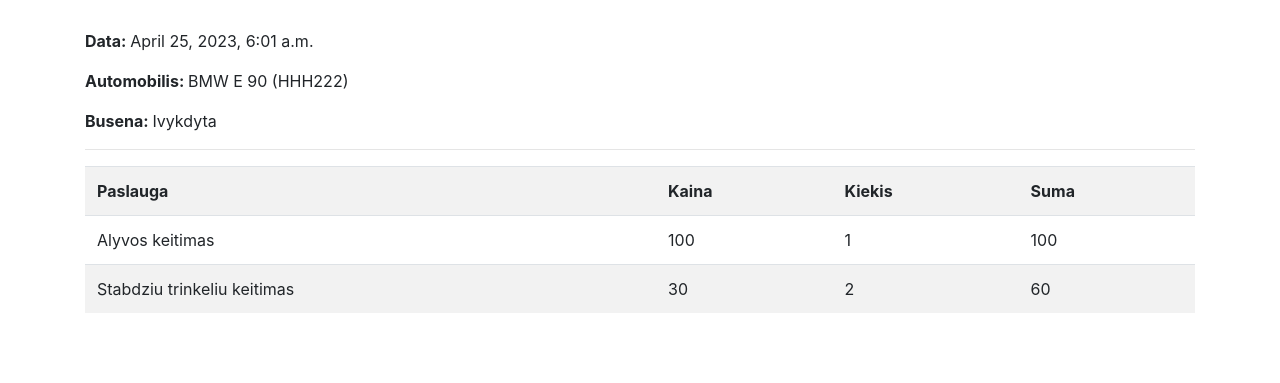
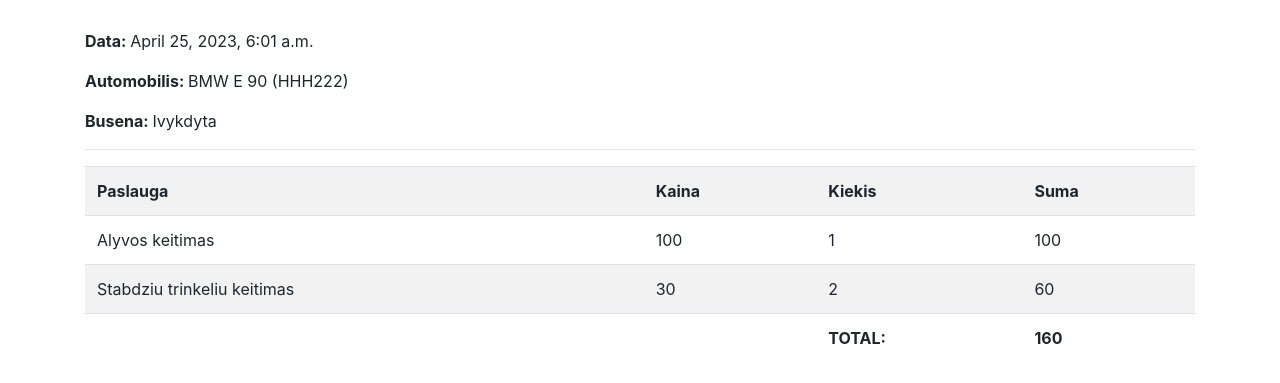
Before and after one commit to RedasMiliunas/autoservisas_2023_pavasaris, a Django app: page /autoservisas/orders/1 in a window 1280 px wide. Shown: the part 235-618 px from the top of the page. Run offline with Django 4.2, Linux system fonts and the light colour scheme; data comes from the database, SQL or seed files in the repository; some libraries are stand-ins or nearby versions.

Commit message:
Pridetas TOTAL sumos paskaiciavimas, jis vykdomas Uzsakymo modelyje, sudedant visas praeitoje funkcijoje sumas iskvieciant funkcija suma

```diff
--- a/myservice/autoservisas/models.py
+++ b/myservice/autoservisas/models.py
@@ -40,6 +40,12 @@ class Uzsakymas(models.Model):
     data = models.DateTimeField(verbose_name='Data ir laikas', auto_now_add=True)
     automobilis = models.ForeignKey(to='Automobilis', verbose_name='Automobilis', on_delete=models.SET_NULL, null=True)
 
+    def total(self):
+        total_suma = 0
+        for line in self.lines.all():
+            total_suma += line.suma()
+        return total_suma
+
     LOAN_STATUS = (
         ('p', 'Patvirtinta'),
         ('v', 'Vykdoma'),
--- a/myservice/autoservisas/templates/order.html
+++ b/myservice/autoservisas/templates/order.html
@@ -24,7 +24,12 @@
         <td>{{ line.kiekis }}</td>
         <td>{{ line.suma }}</td>
     </tr>
-
 {% endfor %}
+    <tr>
+        <td></td>
+        <td></td>
+        <td><strong>TOTAL:</strong></td>
+        <td><strong>{{ order.total }}</strong></td>
+    </tr>
 </table>
 {% endblock %}
```
